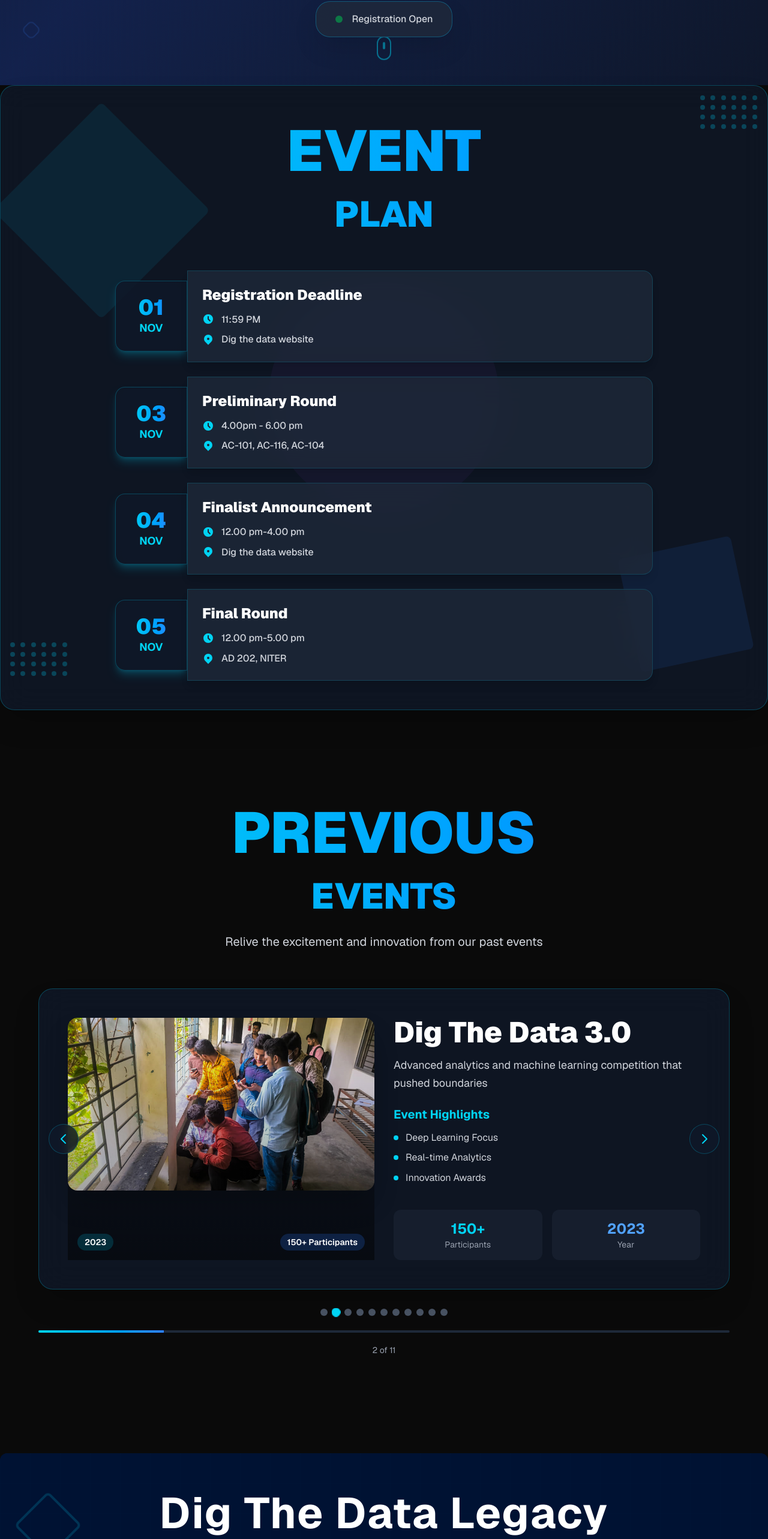
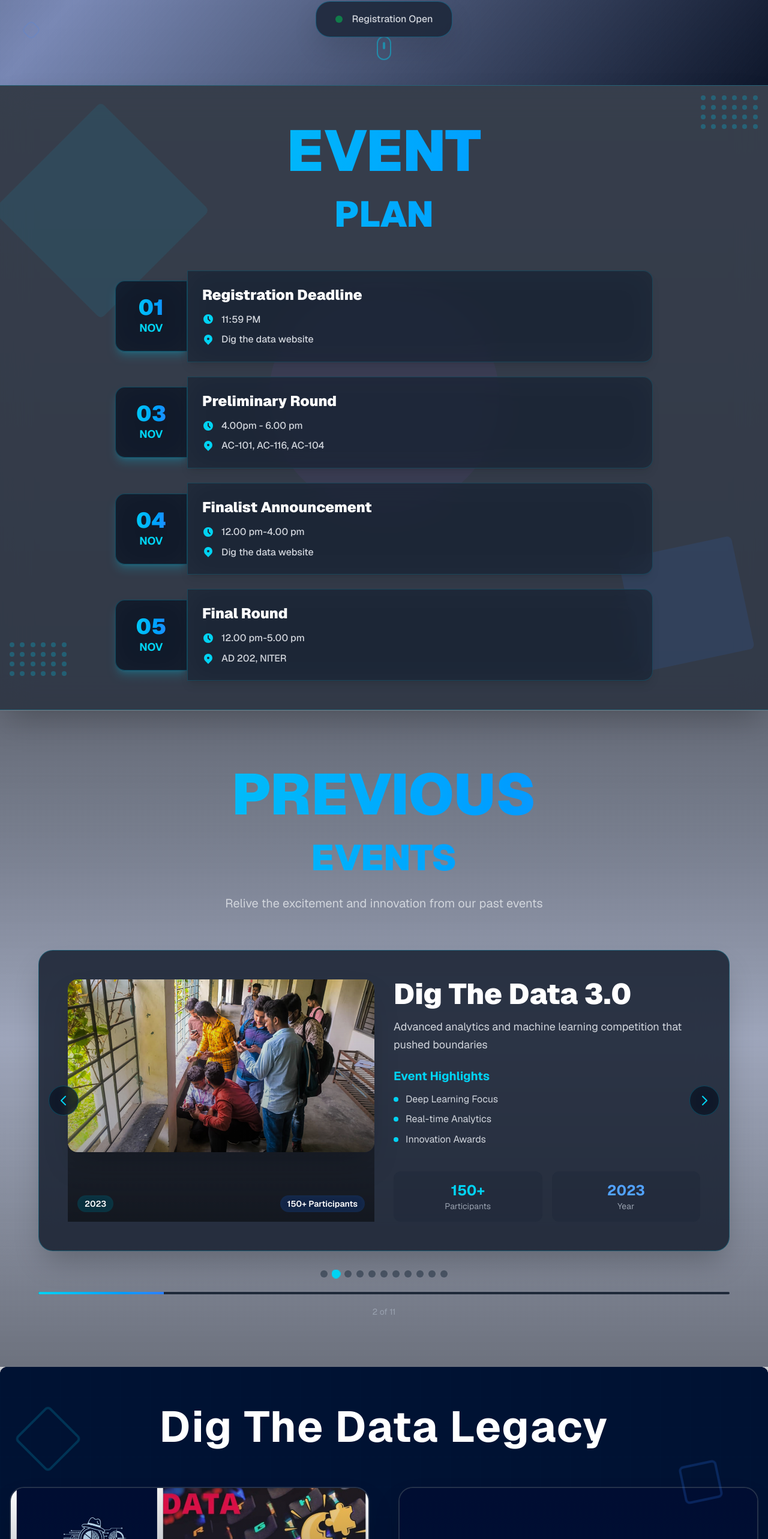
Before and after one commit to Rifat770-coder/Dig-the-data-4.0, a Next.js app: page / in a window 1280 px wide. Shown: the part 1752-4318 px from the top of the page at 60% size. Built offline with nearby package versions, Linux system fonts and the light colour scheme.

Commit message:
update13

```diff
--- a/app/page.tsx
+++ b/app/page.tsx
@@ -90,9 +90,9 @@
 // Enhanced Hero Section
 function ModernHeroSection() {
   return (
-    <section className="relative min-h-[30vh] sm:min-h-[40vh] md:min-h-[50vh] flex items-center justify-center overflow-hidden py-8 sm:py-12 md:py-16">
+    <section className="relative min-h-[30vh] sm:min-h-[40vh] md:min-h-[50vh] flex items-center justify-center overflow-hidden py-8 sm:py-12 md:py-16 bg-gradient-to-b from-slate-900 via-blue-900/40 to-slate-900">
       {/* Background Elements */}
-      <div className="absolute inset-0 bg-gradient-to-br from-slate-900/50 via-blue-900/30 to-slate-900/50"></div>
+      <div className="absolute inset-0 bg-gradient-to-br from-slate-900/80 via-blue-900/50 to-slate-900/80"></div>
 
       {/* Animated Background Shapes */}
       <div className="absolute inset-0 overflow-hidden">
@@ -156,7 +156,7 @@
   ];
 
   return (
-    <div className="mb-16 relative overflow-hidden rounded-3xl bg-gray-900/80 backdrop-blur-xl border border-cyan-500/30 shadow-2xl">
+    <div className="mb-0 relative overflow-hidden bg-gray-900/80 backdrop-blur-xl border-y border-cyan-500/30 shadow-2xl">
       {/* Decorative Elements */}
       <div className="absolute top-0 right-0 w-32 h-32">
         <div className="grid grid-cols-6 gap-2 p-4">
@@ -181,7 +181,7 @@
         <div className="absolute top-1/2 left-1/2 transform -translate-x-1/2 -translate-y-1/2 w-96 h-96 bg-purple-500/5 rounded-full"></div>
       </div>
 
-      <div className="relative z-10 container mx-auto px-4 py-12">
+      <div className="relative z-10 w-full px-4 sm:px-6 lg:px-8 py-12">
         {/* Header */}
         <div className="text-center mb-16">
           <h1 className="text-6xl md:text-8xl font-black bg-gradient-to-r from-cyan-400 to-blue-500 bg-clip-text text-transparent mb-4 leading-tight">
@@ -453,7 +453,7 @@
   };
 
   return (
-    <div className="max-w-7xl mx-auto px-4 sm:px-6 lg:px-8">
+    <div className="max-w-7xl mx-auto px-4 sm:px-6 lg:px-8 py-20">
       {/* Header */}
       <div className="text-center mb-16">
         <h2 className="text-6xl md:text-8xl font-black bg-gradient-to-r from-cyan-400 to-blue-500 bg-clip-text text-transparent mb-4 leading-tight">
@@ -543,9 +543,9 @@
           <button
             onClick={handlePrev}
             disabled={isAnimating}
-            className="absolute left-4 top-1/2 transform -translate-y-1/2 bg-gray-900/80 backdrop-blur-sm border border-cyan-500/30 rounded-full p-3 text-cyan-400 hover:bg-cyan-500/10 hover:border-cyan-500/50 transition-all duration-300 disabled:opacity-50 disabled:cursor-not-allowed"
+            className="absolute left-1 md:left-4 top-1/2 transform -translate-y-1/2 bg-gray-900/80 backdrop-blur-sm border border-cyan-500/30 rounded-full p-2 md:p-3 text-cyan-400 hover:bg-cyan-500/10 hover:border-cyan-500/50 transition-all duration-300 disabled:opacity-50 disabled:cursor-not-allowed"
           >
-            <svg className="w-6 h-6" fill="none" stroke="currentColor" viewBox="0 0 24 24">
+            <svg className="w-4 h-4 md:w-6 md:h-6" fill="none" stroke="currentColor" viewBox="0 0 24 24">
               <path strokeLinecap="round" strokeLinejoin="round" strokeWidth={2} d="M15 19l-7-7 7-7" />
             </svg>
           </button>
@@ -553,9 +553,9 @@
           <button
             onClick={handleNext}
             disabled={isAnimating}
-            className="absolute right-4 top-1/2 transform -translate-y-1/2 bg-gray-900/80 backdrop-blur-sm border border-cyan-500/30 rounded-full p-3 text-cyan-400 hover:bg-cyan-500/10 hover:border-cyan-500/50 transition-all duration-300 disabled:opacity-50 disabled:cursor-not-allowed"
+            className="absolute right-1 md:right-4 top-1/2 transform -translate-y-1/2 bg-gray-900/80 backdrop-blur-sm border border-cyan-500/30 rounded-full p-2 md:p-3 text-cyan-400 hover:bg-cyan-500/10 hover:border-cyan-500/50 transition-all duration-300 disabled:opacity-50 disabled:cursor-not-allowed"
           >
-            <svg className="w-6 h-6" fill="none" stroke="currentColor" viewBox="0 0 24 24">
+            <svg className="w-4 h-4 md:w-6 md:h-6" fill="none" stroke="currentColor" viewBox="0 0 24 24">
               <path strokeLinecap="round" strokeLinejoin="round" strokeWidth={2} d="M9 5l7 7-7 7" />
             </svg>
           </button>
@@ -599,9 +599,9 @@
 // Modern CTA Section
 function ModernCTASection() {
   return (
-    <section className="py-20 px-4 sm:px-6 lg:px-8">
+    <section className="py-20 px-4 sm:px-6 lg:px-8 bg-gradient-to-b from-slate-900/50 via-blue-900/30 to-slate-900/50">
       <div className="max-w-4xl mx-auto">
-        <div className="modern-card p-12 text-center relative overflow-hidden">
+        <div className="modern-card p-12 text-center relative overflow-hidden bg-gray-900/90 backdrop-blur-xl border border-cyan-500/30 rounded-3xl shadow-2xl">
           {/* Background Pattern */}
           <div className="absolute inset-0 opacity-10">
             <div className="absolute inset-0 grid-pattern"></div>
@@ -639,7 +639,7 @@
 
 export default function Home() {
   return (
-    <div className="min-h-screen bg-[#0A0A0A] text-white">
+    <div className="min-h-screen bg-gradient-to-b from-transparent via-slate-900/30 to-transparent text-white">
       {/* Modern Navigation */}
       <ModernNavigation />
 
@@ -653,12 +653,12 @@
       <EventPlanComponent />
 
       {/* Features Section */}
-      <section id="features" className="py-20">
+      <section id="features" className="bg-gradient-to-b from-slate-900/50 via-blue-900/20 to-slate-900/50">
         <PreviousEventsGallery />
       </section>
 
       {/* Legacy Section */}
-      <section id="legacy" className="py-20">
+      <section id="legacy">
         <LegacyPage />
       </section>
 
```
